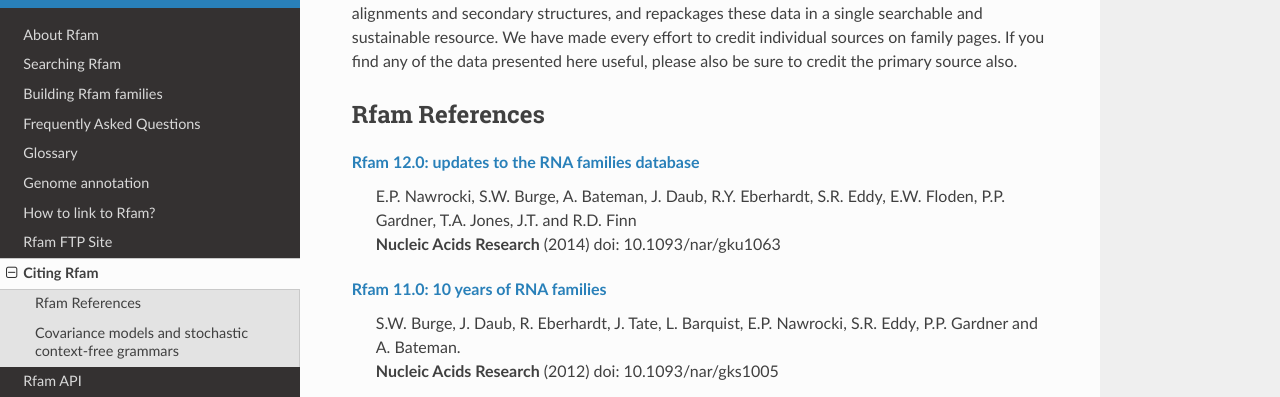
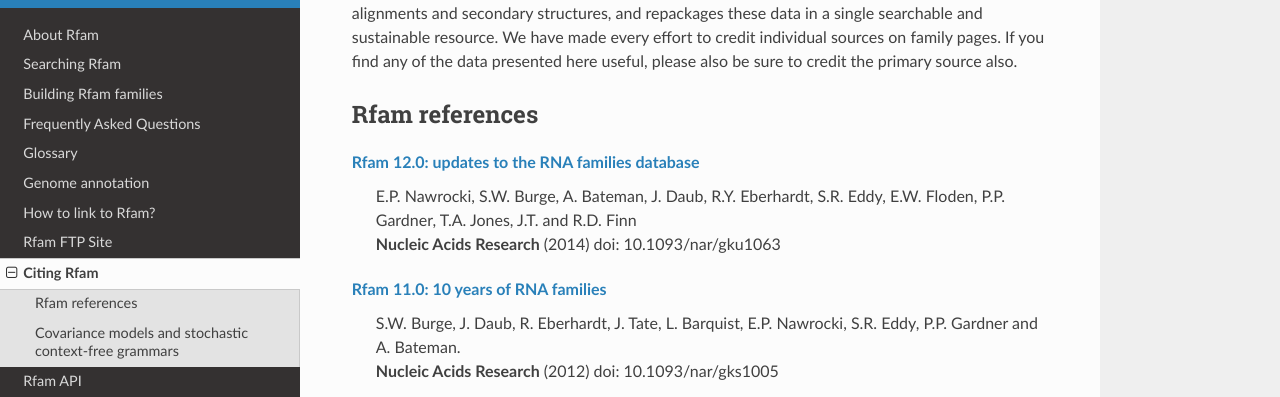
Before and after one commit to Rfam/rfam-docs, a Sphinx documentation site: the page built from docs/source/citing-rfam.rst, in a window 1280 px wide and 900 px high. Shown: the part 182-579 px from the top of the window. Built offline with Sphinx 7.4.7 and the Read the Docs theme 2.0.0, drawn with Linux system fonts in a browser that asks for light colours.

```diff
--- a/docs/source/citing-rfam.rst
+++ b/docs/source/citing-rfam.rst
@@ -3,7 +3,7 @@ Citing Rfam
 
 Rfam makes use of a large amount of publicly available data, especially published multiple sequence alignments and secondary structures, and repackages these data in a single searchable and sustainable resource. We have made every effort to credit individual sources on family pages. If you find any of the data presented here useful, please also be sure to credit the primary source also.
 
-Rfam References
+Rfam references
 ---------------
 `Rfam 12.0: updates to the RNA families database <http://nar.oxfordjournals.org/content/43/D1/D130>`_
 	| E.P. Nawrocki, S.W. Burge, A. Bateman, J. Daub, R.Y. Eberhardt, S.R. Eddy, E.W. Floden, P.P. Gardner, T.A. Jones, J.T. and R.D. Finn
```
